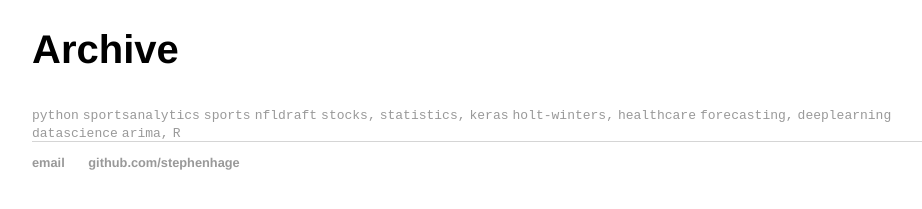
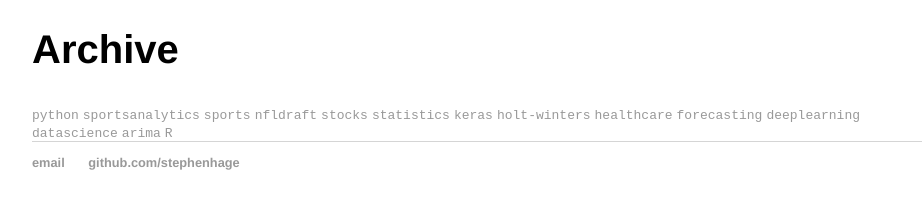
Before and after one commit to stephenhage/stephenhage.github.io, a Jekyll site: the page built from _posts/2018-02-27-forecasting-stocks.md, in a window 1280 px wide and 900 px high, scrolled down 8027 px. Shown: the part 670-879 px from the top of the window, without its empty margins (160-1082 px from the left). Built offline with Jekyll 4.4.1, drawn with Linux system fonts in a browser that asks for light colours.

Commit message:
Remove commas from tags

```diff
--- a/_posts/2018-02-27-forecasting-stocks.md
+++ b/_posts/2018-02-27-forecasting-stocks.md
@@ -3,7 +3,7 @@ layout: default
 title: "Forecasting My Stocks"
 date: 2018-02-27 11:21:50 -0600
 categories: content
-tags: forecasting, stocks, arima, holt-winters, statistics, R
+tags: forecasting stocks arima holt-winters statistics R
 ---
 
 
```
